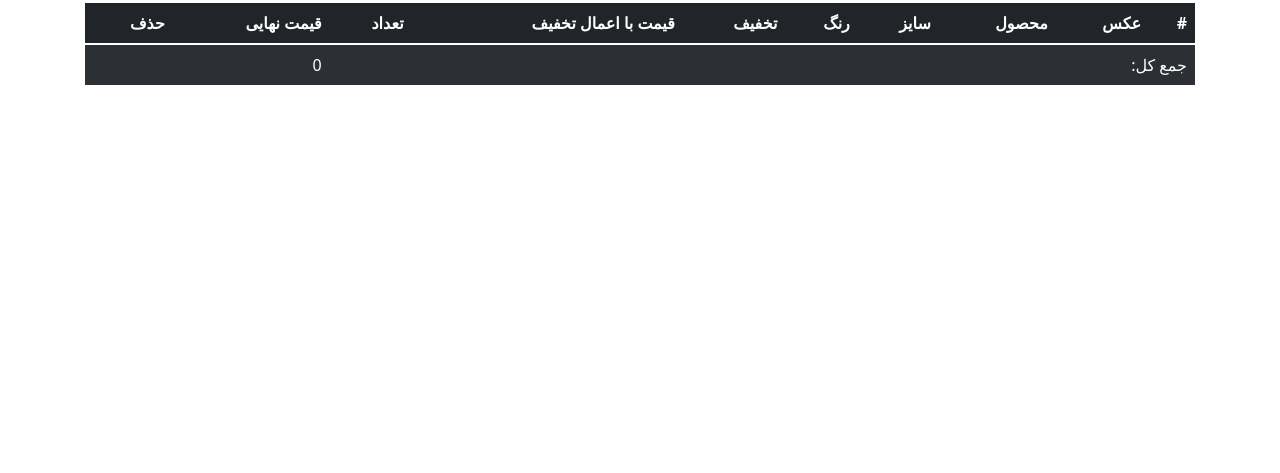
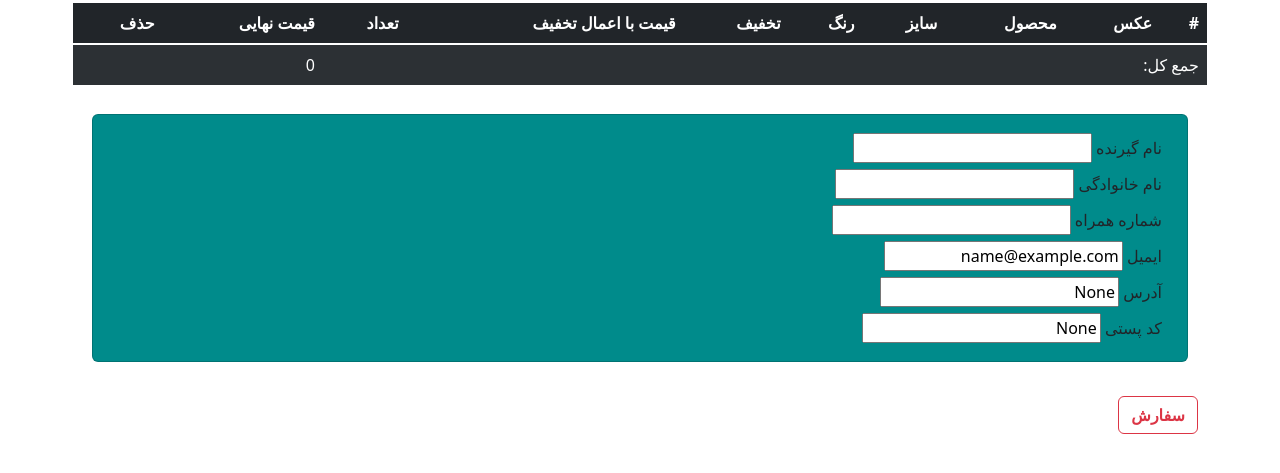
Before and after one commit to Shafaaziz/back-end-Ecommerce-website, a Django app: page /sales_basket/ in a window 1280 px wide. Shown: the part 56-529 px from the top of the page. Run offline with Django 4.2, Linux system fonts and the light colour scheme; the visitor is signed in with stand-in values (Sample User, id 1); data that the repository does not hold is empty; parts of the project's set-up code (start-up, migrations or seed data) failed here and were passed over; some libraries are stand-ins or nearby versions.

Commit message:
ordering

```diff
--- a/sales_basket/models.py
+++ b/sales_basket/models.py
@@ -1,6 +1,12 @@
 from django.db import models
 from shop.models import *
 from django.forms import ModelForm
+from account.models import User
+from django_jalali.db import models as jmodels
+from django.forms import ModelForm
+
+
+
 
 class Sales(models.Model):
     product = models.ForeignKey(Product,on_delete=models.CASCADE,verbose_name='محصول')
@@ -19,3 +25,37 @@
     class Meta:
         model = Sales
         fields = ['quantity',]
+
+class Order(models.Model):
+    user = models.ForeignKey(User,on_delete=models.CASCADE,verbose_name='کاربر')
+    first_name = models.CharField(max_length=200,verbose_name= 'نام گیرنده')
+    last_name = models.CharField(max_length=200,verbose_name='نام خانوادگی')
+    phone = models.CharField(max_length=11,verbose_name='شماره همراه')
+    email = models.EmailField(verbose_name='ایمیل')
+    address = models.CharField(max_length=1000,verbose_name='آدرس')
+    IP_address = models.PositiveIntegerField(verbose_name='کد پستی')
+    paid = models.BooleanField(default=False,verbose_name='پرداخت شد؟')
+    created_at = jmodels.jDateTimeField(auto_now_add=True,verbose_name='زمان ایجاد')
+
+    def __str__(self):
+        return self.user.username
+
+class ItemOrder(models.Model):
+    order = models.ForeignKey(Order,on_delete=models.CASCADE,verbose_name='سفارش',related_name='order_item')
+    user = models.ForeignKey(User,on_delete=models.CASCADE,verbose_name='کاربر')
+    product = models.ForeignKey(Product,on_delete=models.CASCADE,verbose_name='محصول')
+    variant = models.ForeignKey(Variant,on_delete=models.CASCADE,verbose_name='تنوع')
+    quantity = models.IntegerField(verbose_name='تعداد')
+
+    def __str__(self):
+        return self.user.username
+
+    def size(self):
+        return self.variant.size_variant.name
+
+
+class OrderForm(ModelForm):
+    class Meta:
+        model = Order
+        exclude = ['user','paid','created_at']
+    # fields = ['username','phone','email','first_name','last_name','address','IP_address']
--- a/sales_basket/templates/sales_basket/basket_detail.html
+++ b/sales_basket/templates/sales_basket/basket_detail.html
@@ -6,6 +6,7 @@
 {% block body %}
 
 <div class="container">
+    <div class="row">
         <table class="table table-striped table-dark" style="border: 3px solid;">
             <thead>
               <tr>
@@ -80,4 +81,39 @@
         </table>
     </div>
 
+
+    <div class="row">
+        <style>
+            label{
+                margin: 3px 10px;
+            }
+        </style>
+        <form method="POST" action="{% url 'sale:order_create' %}">
+            {% csrf_token %}
+            <div class="card" style="padding: 15px; margin: 10px; background-color: darkcyan;">
+                <label for="first_name">نام گیرنده
+                <input type="text" name="first_name" value="{{user.first_name}}" required oninvalid="setCustomValidity('این قسمت را پر کنید')">
+                </label>
+                <label for="last_name">نام خانوادگی
+                <input type="text" name="last_name" value="{{user.last_name}}" required oninvalid="setCustomValidity('این قسمت را پر کنید')">
+                </label>
+                <label for="phone">شماره همراه
+                <input type="number" name="phone" value="{{user.phone}}" required oninvalid="setCustomValidity('این قسمت را پر کنید')">
+                </label>
+                <label for="email">ایمیل
+                <input type="text" name="email" value="{{user.email}}" required oninvalid="setCustomValidity('این قسمت را پر کنید')">
+                </label>
+                <label for="address">آدرس
+                <input type="text" name="address" value="{{user.address}}" required oninvalid="setCustomValidity('این قسمت را پر کنید')">
+                </label>
+                <label for="IP_address">کد پستی
+                <input type="text" name="IP_address" value="{{user.IP_address}}" required oninvalid="setCustomValidity('این قسمت را پر کنید')">
+                </label>
+            </div>
+            <button type="submit" class="btn btn-outline-danger mt-4" ><b>سفارش</b></button>
+        </form>
+    </div>
+
+</div>
+
 {% endblock %}
--- /dev/null
+++ b/sales_basket/templates/sales_basket/order.html
@@ -0,0 +1,5 @@
+{% extends 'base.html' %}
+
+{% block body %}
+<h1>Order</h1>
+{% endblock %}
--- a/sales_basket/urls.py
+++ b/sales_basket/urls.py
@@ -7,4 +7,7 @@
     path('', views.basket_detail, name='sales_basket'),
     path('add/<int:id>/',views.add_basket, name='add_basket'),
     path('remove/<int:id>/',views.remove_basket,name='remove_basket'),
+    path('order/<int:order_id>', views.order, name='order'),
+    path('create/',views.order_create, name='order_create'),
+
 ]
--- a/sales_basket/views.py
+++ b/sales_basket/views.py
@@ -2,18 +2,26 @@
 from shop.models import Product
 from .models import *
 from django.contrib import messages
+from django.contrib.auth.decorators import login_required
+from django.views.decorators.http import require_http_methods
 
+
+@login_required
 def basket_detail(request):
     basket = Sales.objects.filter(user_id=request.user.id)
+    form = OrderForm()
+    user = request.user
     total = 0
     for p in basket:
         if p.product.status != None:
             total += p.variant.total_price * p.quantity
         else:
             total += p.product.total_price * p.quantity
-    return render(request, 'sales_basket/basket_detail.html', {'basket':basket,'total':total})
 
+    context = {'basket':basket,'total':total,'form':form,'user':user}
+    return render(request, 'sales_basket/basket_detail.html',context )
 
+@login_required
 def add_basket(request,id):
     url = request.META.get('HTTP_REFERER')
     product = get_object_or_404(Product,id=id)
@@ -55,3 +63,23 @@
     url = request.META.get('HTTP_REFERER')
     Sales.objects.filter(id=id).delete()
     return redirect(url)
+
+def order(request,order_id):
+    order = Order.objects.get(id=order_id)
+    context = {'order':order}
+    return render(request, 'sales_basket/order.html',context)
+
+
+@require_http_methods(request_method_list=('GET','POST'))
+def order_create(request):
+    form = OrderForm(request.POST)
+    if form.is_valid():
+        data = form.cleaned_data
+        order = Order.objects.create(user_id=request.user.id,email=data['email'],first_name=data['first_name']
+                            ,last_name=data['last_name'],phone=data['phone'],address=data['address'],IP_address=data['IP_address'])
+
+        basket = Sales.objects.filter(user_id=request.user.id)
+        for basket in basket:
+            ItemOrder.objects.create(order_id=order.id,user_id=request.user.id,product_id=basket.product_id,
+                                     variant_id=basket.variant_id,quantity=basket.quantity)
+        return redirect('sale:order',order.id)
--- a/shop/templates/shop/detail.html
+++ b/shop/templates/shop/detail.html
@@ -126,10 +126,8 @@
       </div>
       <!-- Comment Form -->
       {% for comment in comment %}
-      <p>{{comment.comment}}</p>
-      <small>{{comment.rate}}</small>
       {% endfor %}
-      <div class="row comment">
+      <div class="row comment" style="display: block;">
         <div class="col-6">
           <form method="POST" action="{% url 'product_comment' product.id %}">
             {% csrf_token %}
```
Also changed, not shown: sales_basket/admin.py (+15 -0 lines), sales_basket/migrations/0004_order_itemorder.py (added), shop/migrations/0029_alter_product_status.py (added). Lines whose indentation alone changed are shown as unchanged.
